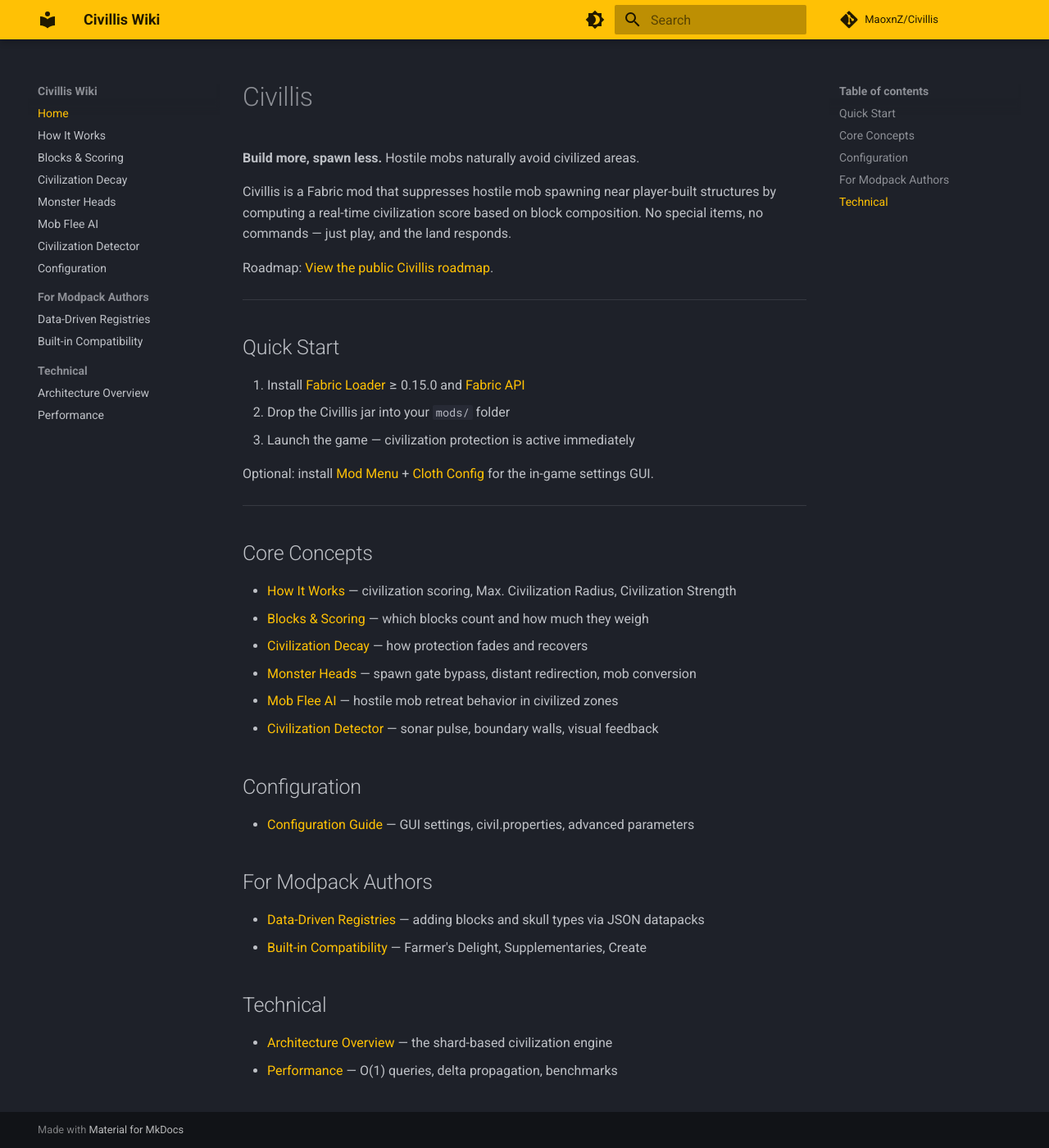
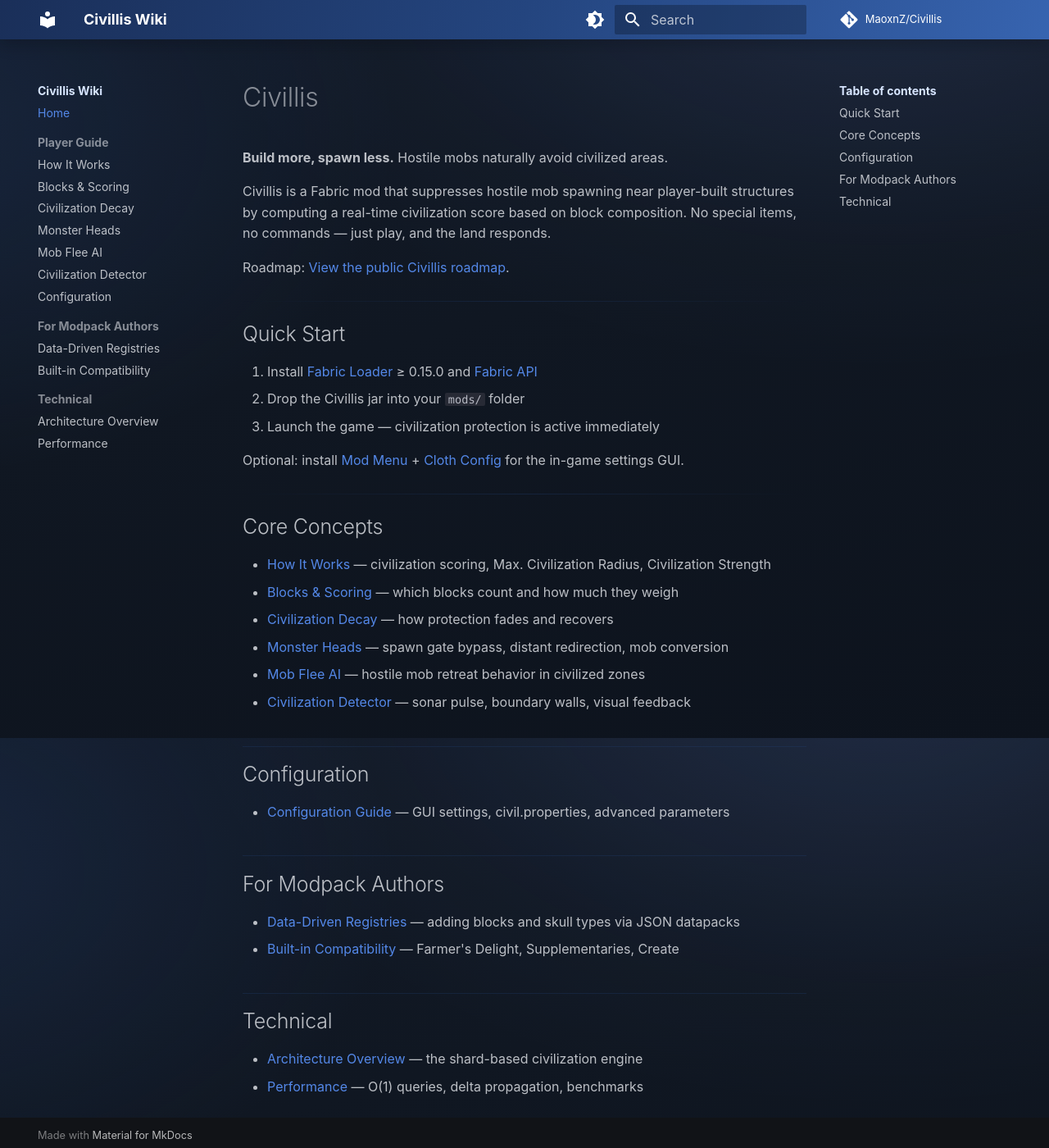
Before and after one commit to MaoxnZ/Civillis, an MkDocs documentation site: the page built from docs/index.md, in a window 1280 px wide and 1400 px high. Shown: the whole window at 82% size. Built offline with MkDocs 1.6.1 and Material for MkDocs 9.7.7, drawn with Linux system fonts in a browser that asks for light colours; comment, search, counter and statistics services are not loaded.

Commit message:
docs: WIKI update(style)

```diff
--- /dev/null
+++ b/docs/stylesheets/extra.css
@@ -0,0 +1,96 @@
+/* Roadmap-style midnight blue tone */
+:root {
+  --civ-bg-1: #0d1016;
+  --civ-bg-2: #151a23;
+  --civ-bg-3: #1a2130;
+  --civ-blue-1: #1a2f59;
+  --civ-blue-2: #24457f;
+  --civ-blue-3: #3764b0;
+  --md-text-font: "Sitka Text", "Sitka", "Sitka Small", -apple-system, BlinkMacSystemFont, "SF Pro Text", "SF Pro Display", "Segoe UI", "Helvetica Neue", Arial, sans-serif;
+  --md-code-font: "SF Mono", Menlo, Monaco, Consolas, "Liberation Mono", monospace;
+}
+
+[data-md-color-scheme="slate"] {
+  --md-default-bg-color: var(--civ-bg-1);
+  --md-default-bg-color--light: var(--civ-bg-2);
+  --md-default-bg-color--lighter: var(--civ-bg-3);
+  --md-primary-fg-color: #24457f;
+  --md-primary-fg-color--light: #3764b0;
+  --md-accent-fg-color: #7ea2ff;
+}
+
+[data-md-color-scheme="default"] {
+  --md-primary-fg-color: #2a4f94;
+  --md-primary-fg-color--light: #3b66b3;
+  --md-accent-fg-color: #7ea2ff;
+}
+
+/* Page base gradient */
+body {
+  background:
+    radial-gradient(1200px 760px at 84% -10%, rgba(126, 162, 255, 0.14), rgba(126, 162, 255, 0.02) 52%, transparent 72%),
+    radial-gradient(900px 620px at -10% 18%, rgba(55, 100, 176, 0.16), transparent 68%),
+    linear-gradient(165deg, #121a28 0%, #101722 44%, #0d131d 100%);
+  background-repeat: no-repeat;
+  background-attachment: fixed;
+  background-size: cover;
+}
+
+/* Header gradient */
+.md-header {
+  background: linear-gradient(108deg, #1a2f59 0%, #24457f 50%, #3764b0 100%);
+}
+
+/* Subtle depth so top area feels layered */
+.md-header,
+.md-tabs {
+  box-shadow: 0 6px 18px rgba(6, 10, 18, 0.28);
+}
+
+/* Remove dark "chip/dot" feeling on title bars */
+.md-header__title,
+.md-header__topic,
+.md-header__ellipsis {
+  background: transparent !important;
+}
+
+.md-sidebar .md-nav__title {
+  background: transparent !important;
+  box-shadow: none !important;
+  color: #d7e5ff;
+}
+
+.md-sidebar .md-nav__title::before {
+  color: #9fb9ef !important;
+  opacity: 0.9;
+}
+
+/* Keep page containers transparent to avoid visible color breaks */
+.md-container,
+.md-main,
+.md-main__inner,
+.md-content,
+.md-content__inner {
+  background: transparent;
+}
+
+/* Divider strategy: keep single divider (no double-line) */
+.md-typeset hr {
+  border: 0;
+  height: 1px;
+  margin: 1.35rem 0 1.05rem;
+  background: linear-gradient(90deg, transparent, color-mix(in srgb, var(--md-primary-fg-color) 30%, transparent), transparent);
+}
+
+/* Auto-add divider only when section is not already preceded by an HR */
+.md-typeset :not(hr) + h2 {
+  margin-top: 2rem;
+  padding-top: 0.82rem;
+  border-top: 1px solid color-mix(in srgb, var(--md-primary-fg-color) 26%, transparent);
+}
+
+.md-typeset hr + h2 {
+  margin-top: 1.1rem;
+  padding-top: 0;
+  border-top: 0;
+}
--- a/mkdocs.yml
+++ b/mkdocs.yml
@@ -8,14 +8,14 @@
   name: material
   palette:
     - scheme: slate
-      primary: amber
-      accent: amber
+      primary: indigo
+      accent: light blue
       toggle:
         icon: material/brightness-4
         name: Switch to light mode
     - scheme: default
-      primary: amber
-      accent: amber
+      primary: indigo
+      accent: light blue
       toggle:
         icon: material/brightness-7
         name: Switch to dark mode
@@ -29,19 +29,23 @@
 
 nav:
   - Home: index.md
-  - How It Works: how-it-works.md
-  - Blocks & Scoring: blocks-and-scoring.md
-  - Civilization Decay: civilization-decay.md
-  - Monster Heads: monster-heads.md
-  - Mob Flee AI: mob-flee-ai.md
-  - Civilization Detector: detector.md
-  - Configuration: configuration.md
+  - Player Guide:
+    - How It Works: how-it-works.md
+    - Blocks & Scoring: blocks-and-scoring.md
+    - Civilization Decay: civilization-decay.md
+    - Monster Heads: monster-heads.md
+    - Mob Flee AI: mob-flee-ai.md
+    - Civilization Detector: detector.md
+    - Configuration: configuration.md
   - For Modpack Authors:
     - Data-Driven Registries: modpack/data-driven.md
     - Built-in Compatibility: modpack/compatibility.md
   - Technical:
     - Architecture Overview: technical/architecture.md
     - Performance: technical/performance.md
+
+extra_css:
+  - stylesheets/extra.css
 
 markdown_extensions:
   - admonition
```
Also changed, not shown: 1 other file.
